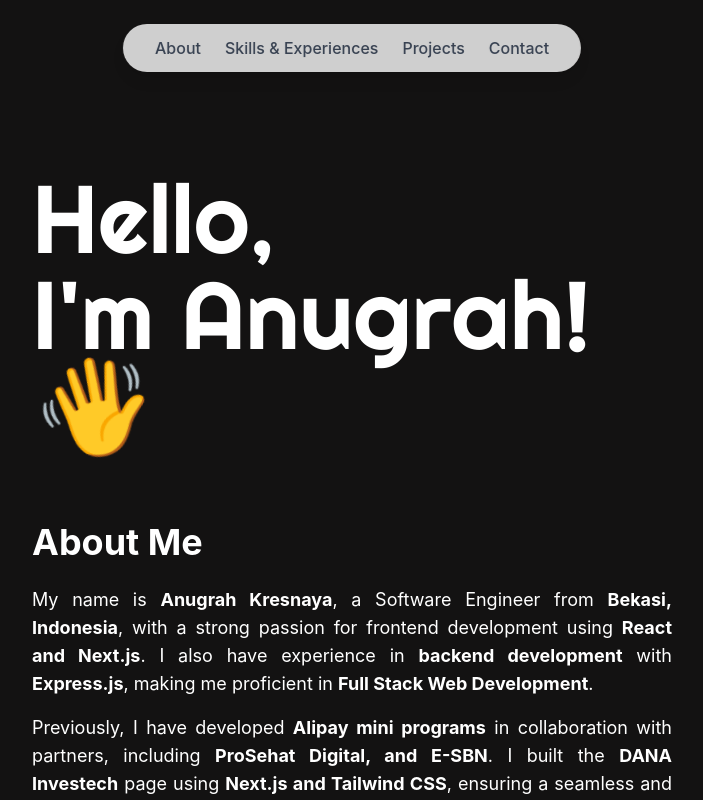
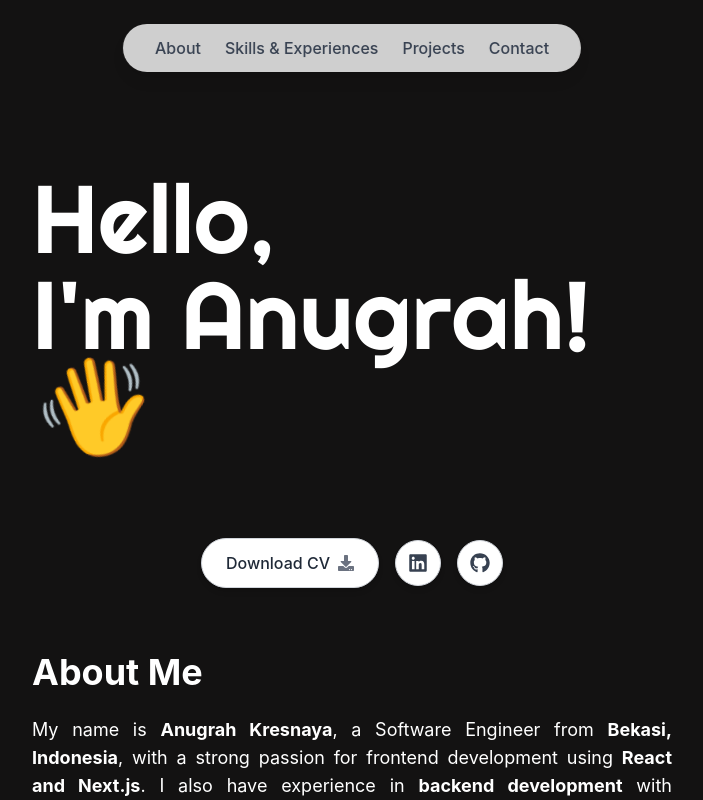
Before and after one commit to anugrahkresnaya/Portfolio-app, a Next.js app: page / in a window 1280 px wide. Shown: the top 800 px of the page, without its empty margins (288-991 px from the left). Built offline with nearby package versions, Linux system fonts and the light colour scheme; no server answers.

Commit message:
feat: add download cv and social links

```diff
--- /dev/null
+++ b/components/socialLinks/socialLinks.jsx
@@ -0,0 +1,37 @@
+import { FaDownload, FaGithub, FaLinkedin } from "react-icons/fa";
+
+const SocialLinks = () => {
+  return (
+    <div className="flex items-center gap-4 justify-center mt-20">
+      {/* Download CV Button */}
+      <a
+        href="/AnugrahKresnaya-CV.pdf" // Change to actual CV file path
+        download="AnugrahKresnaya_CV.pdf"
+        className="flex items-center gap-2 px-6 py-3 bg-white rounded-full shadow-md border border-gray-300 text-gray-800 font-medium hover:bg-gray-100 transition-all duration-300"
+      >
+        Download CV <FaDownload className="text-gray-500" />
+      </a>
+
+      {/* Social Icons */}
+      <a
+        href="https://www.linkedin.com/in/anugrah-kresnaya" // Change to your LinkedIn profile
+        target="_blank"
+        rel="noopener noreferrer"
+        className="p-3 bg-white rounded-full shadow-md border border-gray-300 hover:bg-gray-100 transition-all duration-300"
+      >
+        <FaLinkedin className="text-gray-700 text-xl" />
+      </a>
+
+      <a
+        href="https://github.com/anugrahkresnaya" // Change to your GitHub profile
+        target="_blank"
+        rel="noopener noreferrer"
+        className="p-3 bg-white rounded-full shadow-md border border-gray-300 hover:bg-gray-100 transition-all duration-300"
+      >
+        <FaGithub className="text-gray-700 text-xl" />
+      </a>
+    </div>
+  );
+};
+
+export default SocialLinks;
--- a/pages/index.js
+++ b/pages/index.js
@@ -7,6 +7,7 @@ import TextSpan from "../components/text/TextSpan";
 import Portfolio from "../components/portfolio/Portfolio";
 import Image from "next/image";
 import Contact from "../components/contact/Contact";
+import SocialLinks from "../components/socialLinks/socialLinks";
 
 export default function Home() {
   const fetcher = (url) => fetch(url).then((r) => r.json());
@@ -62,6 +63,7 @@ export default function Home() {
           </motion.div>
         </motion.h1>
       </div>
+      <SocialLinks />
       <motion.div
         initial={{ opacity: 0 }}
         whileInView={{ opacity: 1, y: [-50, 0] }}
```
Also changed, not shown: 1 other file (tests, documents, lock files or other folders).
